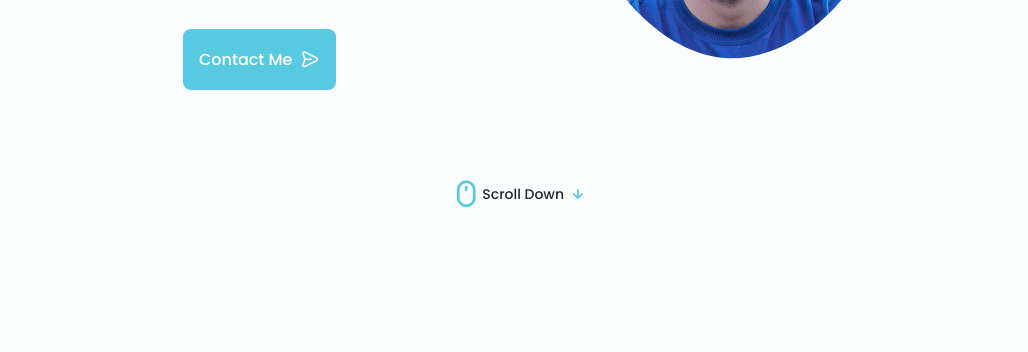
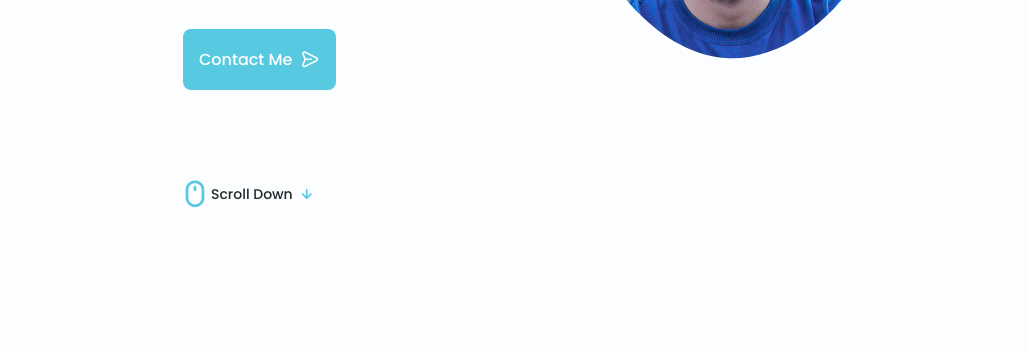
Before and after one commit to salmanqaiser821/salmanqaisarofficial.github.io, a plain HTML site: page index.html in a window 1280 px wide. Shown: the part 448-800 px from the top of the page, without its empty margins (125-1153 px from the left). Drawn offline with nearby package versions, Linux system fonts and the light colour scheme.

Commit message:
scroll padding

```diff
--- a/style.css
+++ b/style.css
@@ -337,7 +337,7 @@ img {
 
 .home__scroll {
   display: none;
-  padding-left: 27ch;
+
 }
 
 .home__scroll-button {
```
